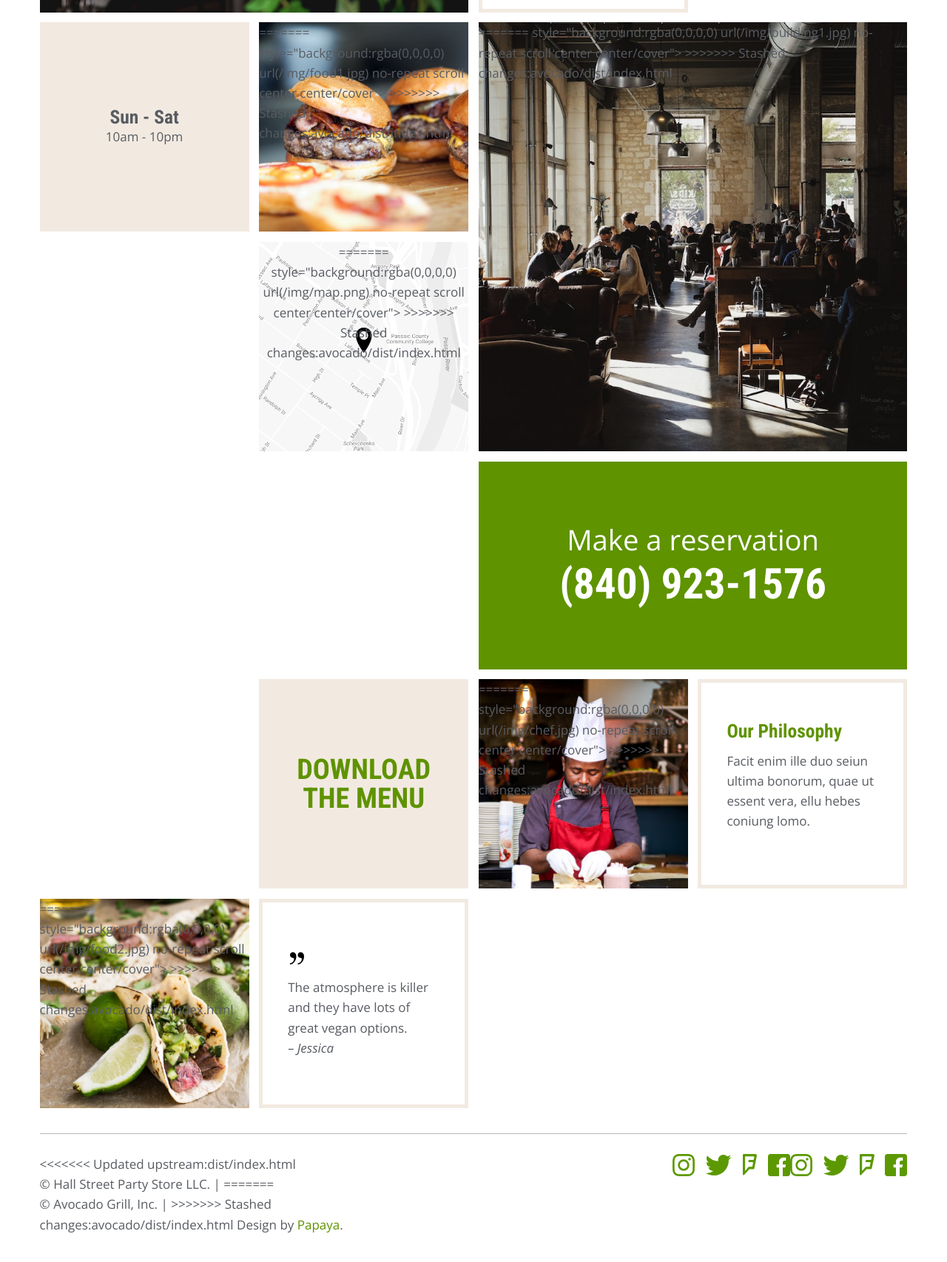
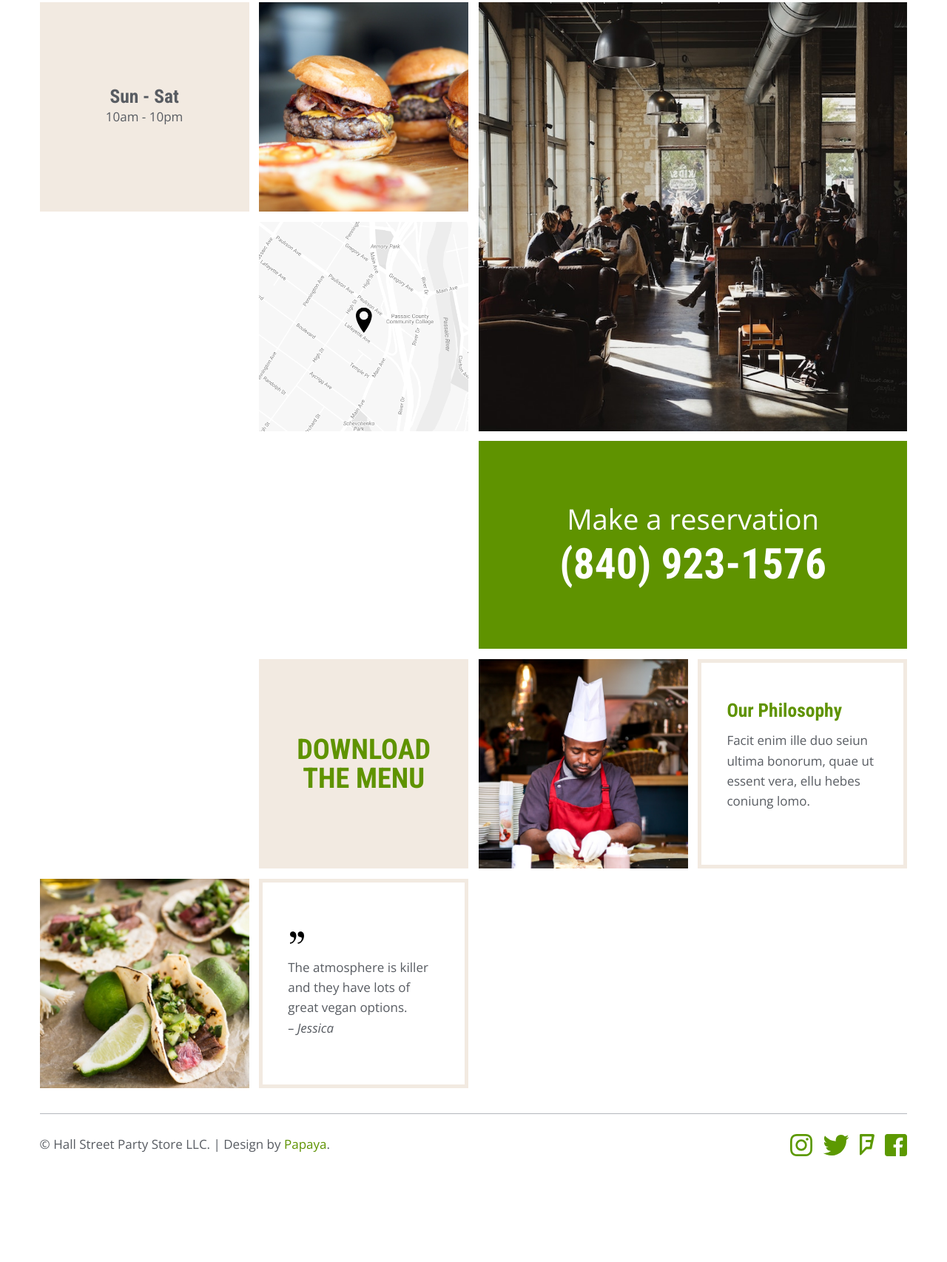
Before and after one commit to akanstantsinau5/HallStreetPartyStore, a website: page dist/index.html in a window 1280 px wide. Shown: the part 624-2330 px from the top of the page at 74% size. After the commit the page ends 2259 px from the top, so only its background shows below. Drawn offline with nearby package versions, Linux system fonts and the light colour scheme; files that its build step writes are made by us from their sources.

Commit message:
update image links

```diff
--- a/dist/index.html
+++ b/dist/index.html
@@ -12,11 +12,7 @@
     <meta name="description" content="">
 
     <!-- The compiled CSS file -->
-<<<<<<< Updated upstream:dist/index.html
     <link rel="stylesheet" href="css/production.css">
-=======
-    <link rel="stylesheet" href="avocado/dist/css/production.css">
->>>>>>> Stashed changes:avocado/dist/index.html
 
     <!-- Web fonts -->
     <link href="https://fonts.googleapis.com/css?family=Open+Sans:400,400i|Roboto+Condensed:700" rel="stylesheet">
@@ -36,11 +32,7 @@
             <div class="grid-column span-12 reveal-on-scroll is-revealing">
                 <div class="square">
                     <header class="aspect-ratio__content bg--tan text--white align--center centered-content"
-<<<<<<< Updated upstream:dist/index.html
                         style="background:rgba(0,0,0,0) url(/dist/img/building2.jpg) no-repeat scroll center center/cover">
-=======
-                        style="background:rgba(0,0,0,0) url(/img/building2.jpg) no-repeat scroll center center/cover">
->>>>>>> Stashed changes:avocado/dist/index.html
                         <h1 class="inline-block vertical--middle mb0 uppercase">Avocado Grill</h1>
                     </header>
                 </div>
@@ -77,11 +69,7 @@
                             class="grid-column span-12 mt1 span-half-mobile mobile-col--left reveal-on-scroll is-revealing">
                             <div class="square">
                                 <div class="aspect-ratio__content bg--tan"
-<<<<<<< Updated upstream:dist/index.html
                                     style="background:rgba(0,0,0,0) url(/dist/img/food1.jpg) no-repeat scroll center center/cover">
-=======
-                                    style="background:rgba(0,0,0,0) url(/img/food1.jpg) no-repeat scroll center center/cover">
->>>>>>> Stashed changes:avocado/dist/index.html
                                 </div>
                             </div>
                         </div>
@@ -90,11 +78,7 @@
                             class="grid-column mt1 show-on-mobile span-half-mobile mobile-col--right reveal-on-scroll is-revealing">
                             <div class="square">
                                 <div class="aspect-ratio__content bg--tan"
-<<<<<<< Updated upstream:dist/index.html
                                     style="background:rgba(0,0,0,0) url(/dist/img/building1.jpg) no-repeat scroll center center/cover">
-=======
-                                    style="background:rgba(0,0,0,0) url(/img/building1.jpg) no-repeat scroll center center/cover">
->>>>>>> Stashed changes:avocado/dist/index.html
                                 </div>
                             </div>
                         </div>
@@ -105,11 +89,7 @@
                             class="grid-column span-12 offset-half mt1 align--center hide-md-to-lg reveal-on-scroll is-revealing">
                             <div class="square">
                                 <div class="aspect-ratio__content bg--tan"
-<<<<<<< Updated upstream:dist/index.html
                                     style="background:rgba(0,0,0,0) url(/dist/img/map.png) no-repeat scroll center center/cover">
-=======
-                                    style="background:rgba(0,0,0,0) url(/img/map.png) no-repeat scroll center center/cover">
->>>>>>> Stashed changes:avocado/dist/index.html
                                     <a href="https://www.google.com/maps" target="_blank"
                                         class="link block full-height"></a>
                                 </div>
@@ -120,11 +100,7 @@
                             class="grid-column mt1 align--center show-md-to-lg mobile-col--full reveal-on-scroll is-revealing">
                             <div class="rectangle">
                                 <div class="aspect-ratio__content bg--tan"
-<<<<<<< Updated upstream:dist/index.html
                                     style="background:rgba(0,0,0,0) url(/dist/img/map.png) no-repeat scroll center center/cover">
-=======
-                                    style="background:rgba(0,0,0,0) url(/img/map.png) no-repeat scroll center center/cover">
->>>>>>> Stashed changes:avocado/dist/index.html
                                     <a href="https://www.google.com/maps" target="_blank"
                                         class="link block full-height"></a>
                                 </div>
@@ -136,11 +112,7 @@
                 <div class="grid-column span-12 mt1 hide-on-mobile reveal-on-scroll is-revealing">
                     <div class="square">
                         <div class="aspect-ratio__content bg--tan"
-<<<<<<< Updated upstream:dist/index.html
                             style="background:rgba(0,0,0,0) url(/dist/img/building1.jpg) no-repeat scroll center center/cover">
-=======
-                            style="background:rgba(0,0,0,0) url(/img/building1.jpg) no-repeat scroll center center/cover">
->>>>>>> Stashed changes:avocado/dist/index.html
                         </div>
                     </div>
                 </div>
@@ -181,11 +153,7 @@
                     class="grid-column span-6 span-half-mobile mobile-col--left mt1 order-3 reveal-on-scroll is-revealing">
                     <div class="square">
                         <div class="aspect-ratio__content bg--tan"
-<<<<<<< Updated upstream:dist/index.html
                             style="background:rgba(0,0,0,0) url(/dist/img/chef.jpg) no-repeat scroll center center/cover">
-=======
-                            style="background:rgba(0,0,0,0) url(/img/chef.jpg) no-repeat scroll center center/cover">
->>>>>>> Stashed changes:avocado/dist/index.html
                         </div>
                     </div>
                 </div>
@@ -204,11 +172,7 @@
                     class="grid-column span-6 span-half-mobile mobile-col--right mt1 order-4 reveal-on-scroll is-revealing">
                     <div class="square">
                         <div class="aspect-ratio__content bg--tan"
-<<<<<<< Updated upstream:dist/index.html
                             style="background:rgba(0,0,0,0) url(/dist/img/food2.jpg) no-repeat scroll center center/cover">
-=======
-                            style="background:rgba(0,0,0,0) url(/img/food2.jpg) no-repeat scroll center center/cover">
->>>>>>> Stashed changes:avocado/dist/index.html
                         </div>
                     </div>
                 </div>
@@ -231,18 +195,13 @@
         <footer class="border--top mt2 pt1">
             <div class="grid-row">
                 <div class="grid-column span-half align--center-on-mobile mt1">
-<<<<<<< Updated upstream:dist/index.html
                     <p><span class="block-on-mobile">&copy; Hall Street Party Store LLC.</span><span
                             class="hide-on-mobile"> |
-=======
-                    <p><span class="block-on-mobile">&copy; Avocado Grill, Inc.</span><span class="hide-on-mobile"> |
->>>>>>> Stashed changes:avocado/dist/index.html
                         </span><span class="block-on-mobile">Design by <a href="https://www.papayatemplates.com"
                                 class="link link--default">Papaya</a>.</span></p>
                 </div>
                 <div class="grid-column align--right align--center-on-mobile mt1">
                     <ul class="no-bullets list--inline">
-<<<<<<< Updated upstream:dist/index.html
                         <li class="mr1"><a href="" class="link"><img class="icon" src="/dist/img/instagram.svg"
                                     alt="Instagram"></a></li>
                         <li class="mr1"><a href="" class="link"><img class="icon" src="/dist/img/twitter.svg"
@@ -251,15 +210,6 @@
                                     alt="Foursquare"></a></li>
                         <li><a href="" class="link"><img class="icon" src="/dist/img/facebook.svg" alt="Facebook"></a>
                         </li>
-=======
-                        <li class="mr1"><a href="" class="link"><img class="icon" src="/img/instagram.svg"
-                                    alt="Instagram"></a></li>
-                        <li class="mr1"><a href="" class="link"><img class="icon" src="/img/twitter.svg"
-                                    alt="Twitter"></a></li>
-                        <li class="mr1"><a href="" class="link"><img class="icon" src="/img/foursquare.svg"
-                                    alt="Foursquare"></a></li>
-                        <li><a href="" class="link"><img class="icon" src="/img/facebook.svg" alt="Facebook"></a></li>
->>>>>>> Stashed changes:avocado/dist/index.html
                     </ul>
                 </div>
             </div>
```
